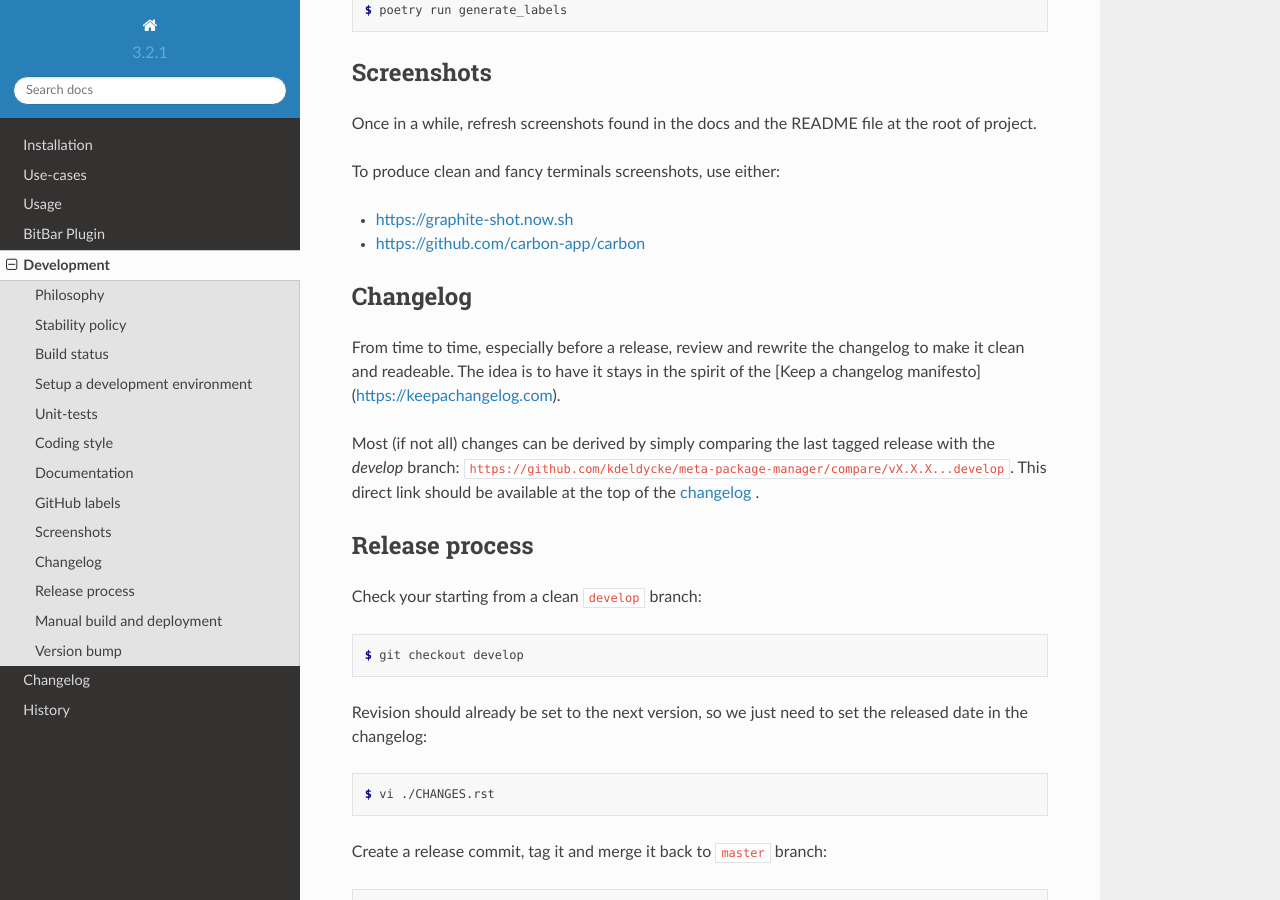
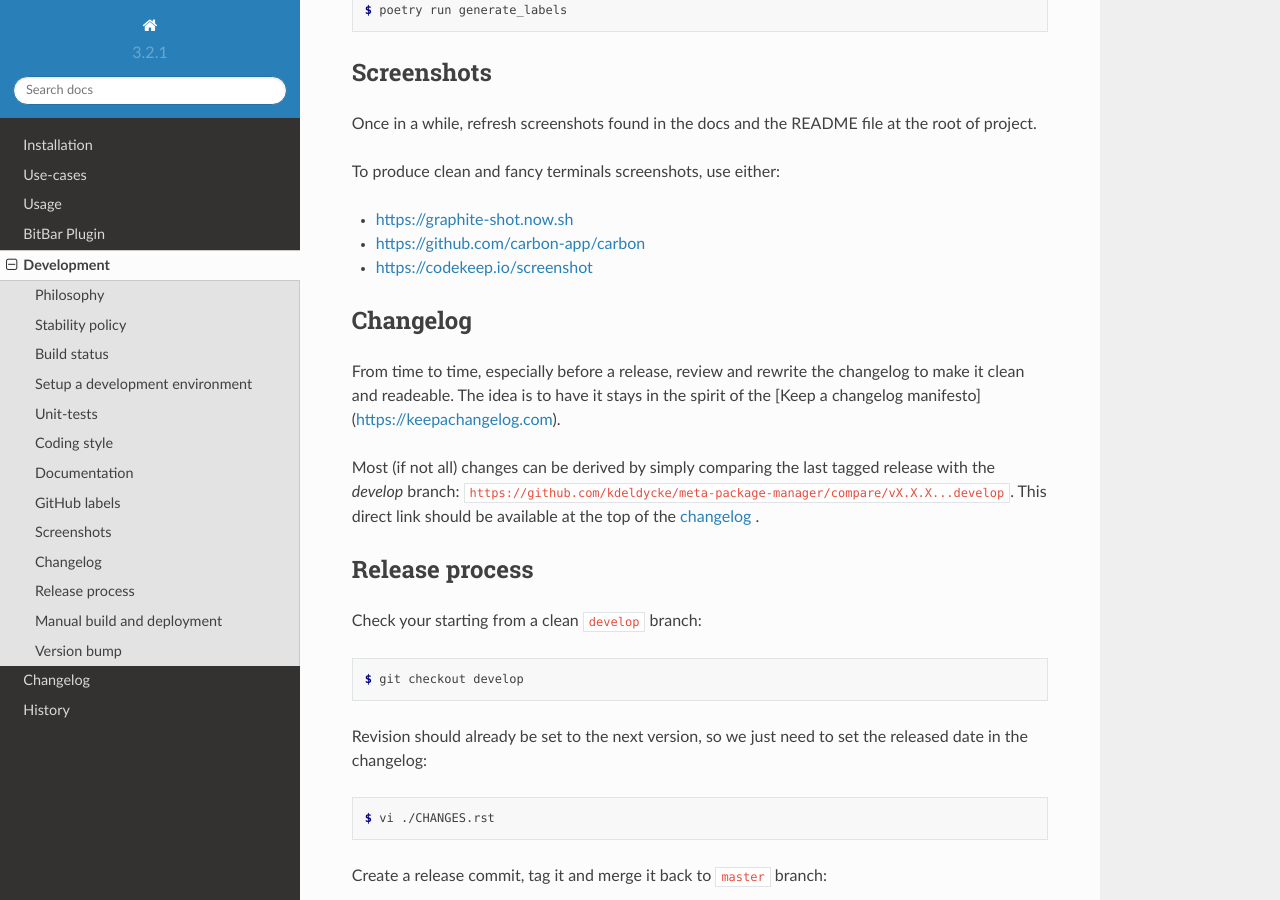
Before and after one commit to kdeldycke/meta-package-manager, a Sphinx documentation site: the page built from docs/development.rst, in a window 1280 px wide and 900 px high, scrolled down 2284 px. Built offline with Sphinx 7.4.7 and the Read the Docs theme 2.0.0, drawn with Linux system fonts in a browser that asks for light colours; pages that are not in the unit, such as notebooks, are missing from menus; the version number is read from the project's files by our own code; some of the changed lines change nothing that is shown.

Commit message:
Add another terminal screenshot tool.

```diff
--- a/docs/development.rst
+++ b/docs/development.rst
@@ -179,6 +179,7 @@ To produce clean and fancy terminals screenshots, use either:
 
 * https://graphite-shot.now.sh
 * https://github.com/carbon-app/carbon
+* https://codekeep.io/screenshot
 
 
 Changelog
```
